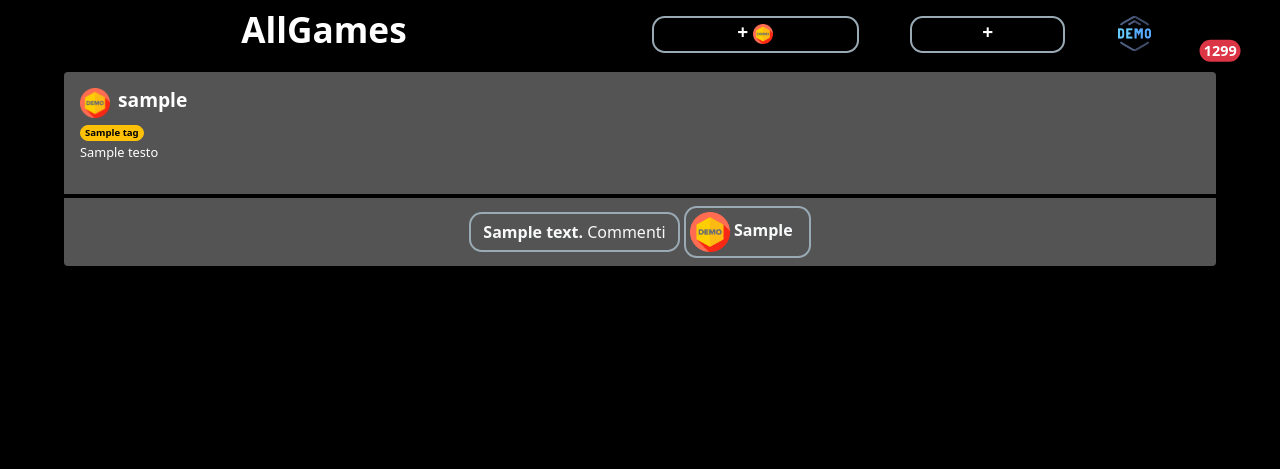
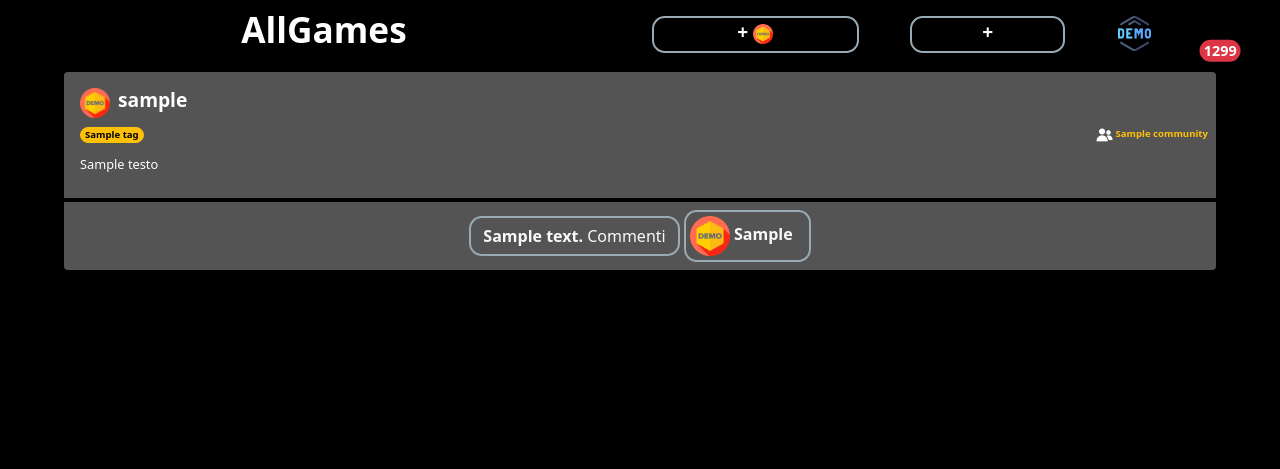
Before and after one commit to Ventus218/AllGames, a PHP site: template website/templates/index-template.php in a window 1280 px wide. Shown: the top 469 px of the page. Run offline with PHP 8.4, Linux system fonts and the light colour scheme; the template is opened without the code that fills it: most values are stand-ins (such as "Sample title", 1, 10 or a date in 2020); data that the repository does not hold is empty.

Commit message:
Added community and timestamp to posts
Videos are not working right now..

```diff
--- a/website/inc/css/style.css
+++ b/website/inc/css/style.css
@@ -62,6 +62,14 @@ article header img {
     width: 30px;
 }
 
+article header p.timestamp {
+    font-size: 0.6rem !important;
+}
+
+article header img.community-img {
+    width: 17px;
+}
+
 article section p {
     font-size: 0.8rem !important;
 }
--- a/website/templates/index-template.php
+++ b/website/templates/index-template.php
@@ -56,7 +56,7 @@
             </div>
         </div>
 
-        <div class="row mb-6">
+        <div class="row mt-6 mb-6 gap-4"> <!--Don't know why my-6 is not giving the same result-->
         <!--Template post-->
 
             <?php foreach($templateParams["posts_data"] as $postData):
@@ -67,22 +67,39 @@
                 $commenti = $postData["commenti"];
                 $miPiace = $postData["mi_piace"];
             ?>
-            <div class="col-12 mt-6 d-flex">
+            <div class="col-12 d-flex">
                 <article class="mx-auto">
                     <div class="bg-gray rounded-top p-3">
                         <header>
-                            <div class="clearfix">
-                                <img class="float-start me-2" src="../inc/img/demo.png" alt="Immagine profilo di <?php echo $utente->username; ?>" />
-                                <h2> <?php echo $utente->username; ?> </h2>
+                            <div class="row">
+                                <div class="col clearfix">
+                                    <img class="float-start me-2" src="../inc/img/demo.png" alt="Immagine profilo di <?php echo $utente->username; ?>" />
+                                    <h2> <?php echo $utente->username; ?> </h2>
+                                </div>
+                                <div class="col-auto">
+                                    <p class="timestamp text-white-50"> <?php echo $post->timestamp->format('D M o H:i'); ?> </p>
+                                </div>
                             </div>
-                            <?php foreach($tags as $tag): ?>
-                            <a class="btn btn-warning rounded-pill p-1 py-0 clearfix" href="#"><strong> <?php echo $tag->tag; ?> </strong></a>
-                            <?php endforeach; ?>
+                            <div class="row">
+                                <div class="col align-self-center">
+                                    <?php foreach($tags as $tag): ?>
+                                    <a class="btn btn-warning rounded-pill p-1 py-0 clearfix" href="#"><strong> <?php echo $tag->tag; ?> </strong></a>
+                                    <?php endforeach; ?>
+                                </div>
+                                <?php if(isset($post->community)): ?>
+                                <div class="col-auto pb-1 pe-1 ps-0 align-self-end">
+                                    <a class="text-warning text-decoration-none" href="#">
+                                        <img class="community-img" src="../inc/img/people.png" alt="" />
+                                        <strong> <?php echo $post->community; ?> </strong>
+                                    </a>
+                                </div>
+                                <?php endif; ?>
+                            </div>
                         </header>
 
                         <section>
                             <!--Text of the post-->
-                            <p> <?php echo $post->testo; ?> </p>
+                            <p class="my-2"> <?php echo $post->testo; ?> </p>
 
                             <!-- Image/video carousel -->
                             <?php if(sizeof($multim) > 0): ?>
@@ -92,7 +109,7 @@
                                         <?php if($m->immagine): ?>
                                         <img src=" <?php echo $m->url; ?> " alt="" />
                                         <?php else: ?>
-                                        <img src=" <?php echo $m->url; ?> " alt="" />
+                                        <!-- <video class="ratio" src=" <?php echo $m->url; ?> "></video> video needs to be fixed -->
                                     <?php endif; ?>
                                     <?php endforeach; ?>
                                 </div>
```
Also changed, not shown: website/inc/img/people.png (added).
